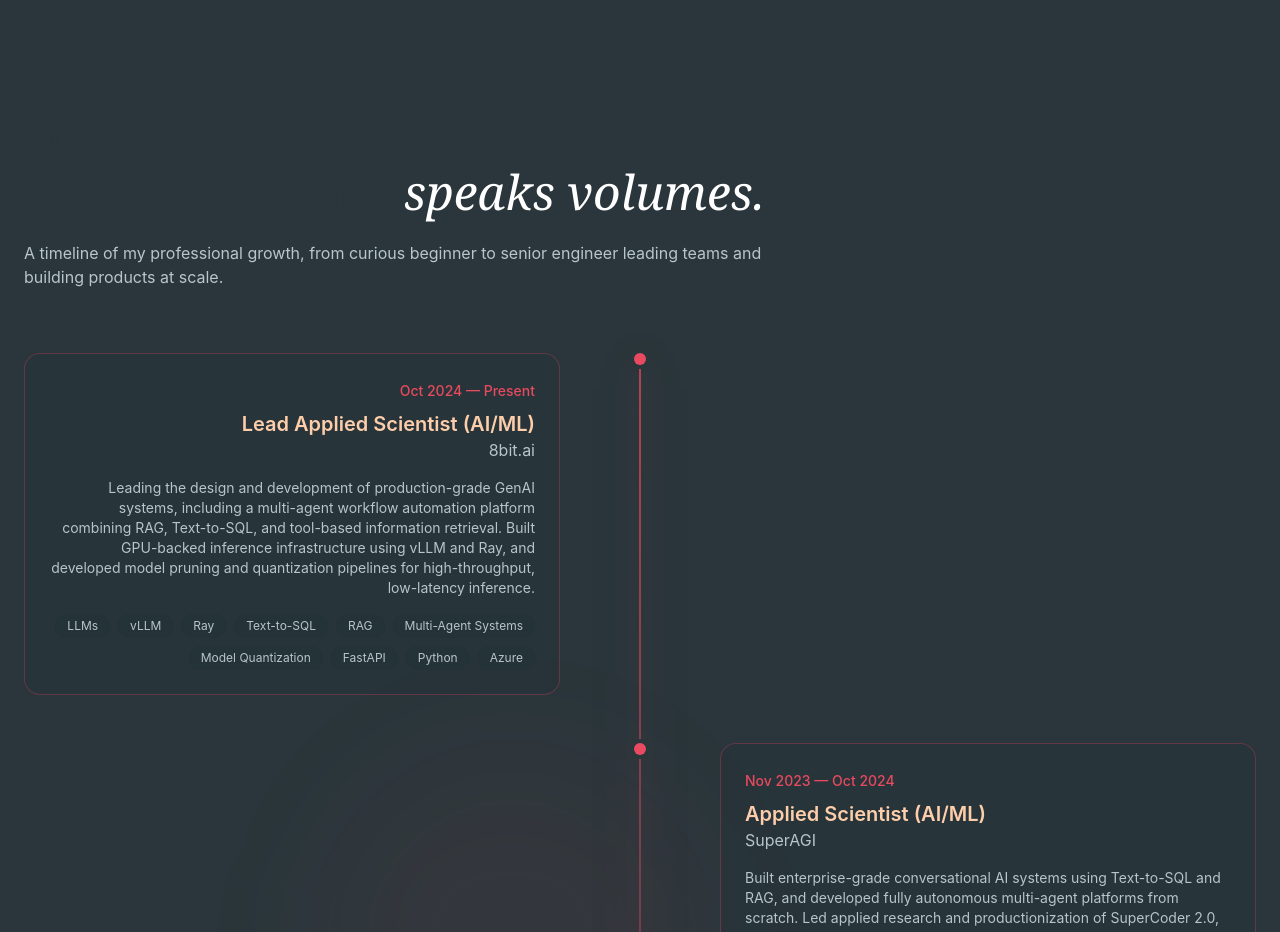
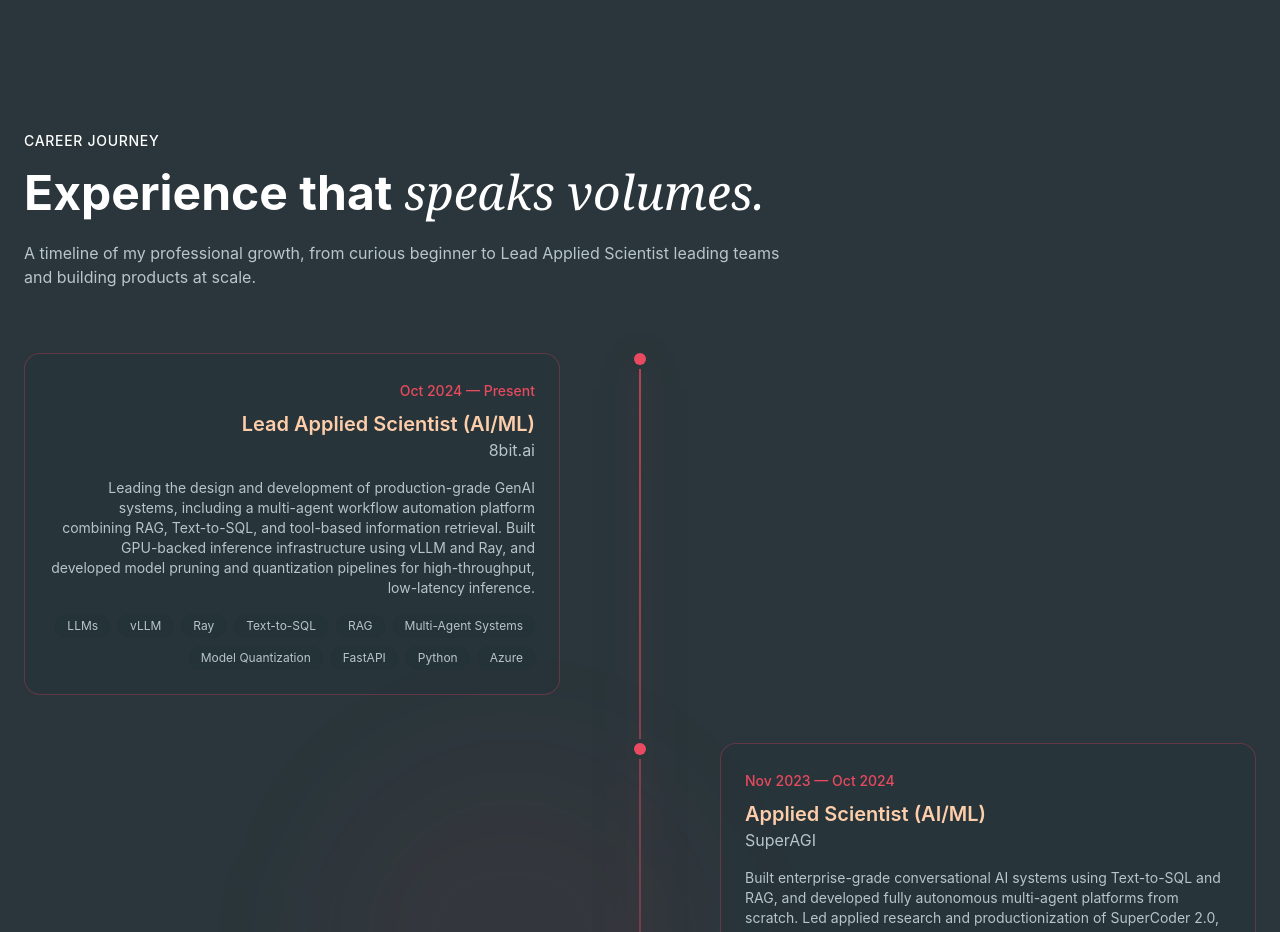
Before and after one commit to anmolgautam/portfolio, a React (Vite) app: page / in a window 1280 px wide. Shown: the part 2260-3192 px from the top of the page. Built offline with nearby package versions, Linux system fonts and the light colour scheme.

Commit message:
fixed experience section

```diff
--- a/src/sections/Experience.jsx
+++ b/src/sections/Experience.jsx
@@ -70,7 +70,6 @@ const experiences = [
   },
 ];
 
-
 export const Experience = () => {
   return (
     <section id="experience" className="py-32 relative overflow-hidden">
@@ -83,7 +82,7 @@ export const Experience = () => {
         {/* Section Header */}
         <div className="max-w-3xl mb-16">
           <span
-            className="text-secondary-foreground text-sm
+            className="text-primary-foreground text-sm
            font-medium tracking-wider uppercase animate-fade-in"
           >
             Career Journey
@@ -91,7 +90,7 @@ export const Experience = () => {
           <h2
             className="text-4xl md:text-5xl font-bold
            mt-4 mb-6 animate-fade-in animation-delay-100
-            text-secondary-foreground"
+            text-primary-foreground"
           >
             Experience that{" "}
             <span className="font-serif italic font-normal text-white">
@@ -104,8 +103,8 @@ export const Experience = () => {
             className="text-muted-foreground
            animate-fade-in animation-delay-200"
           >
-            A timeline of my professional growth, from curious beginner to
-            senior engineer leading teams and building products at scale.
+            A timeline of my professional growth, from curious beginner to Lead
+            Applied Scientist leading teams and building products at scale.
           </p>
         </div>
 
```
